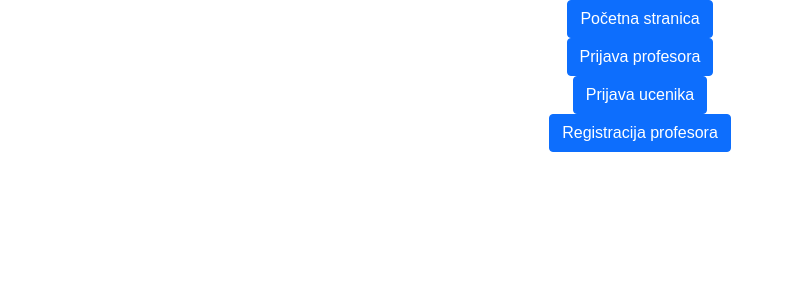
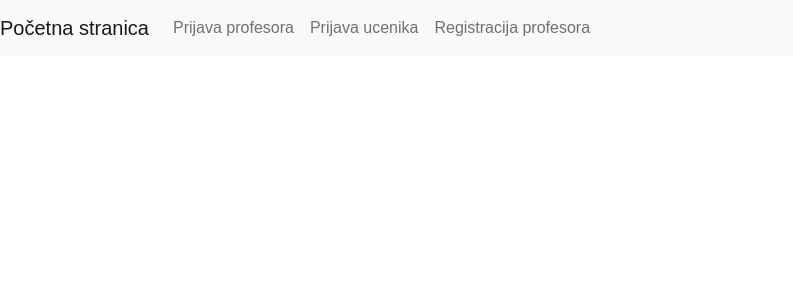
Before and after one commit to Verstopper/Projekt_R_learning_app, a React (Create React App) app in the folder src/main/frontend/app/: page / in a window 1280 px wide. Shown: the top 300 px of the page, without its empty margins (0-793 px from the left). Built offline with nearby package versions, Linux system fonts and the light colour scheme.

Commit message:
playing with navBar

```diff
--- a/src/main/frontend/app/src/component/GameComponent.js
+++ b/src/main/frontend/app/src/component/GameComponent.js
@@ -13,8 +13,8 @@ class GameRow extends Component{
     render() {
         return(
             <div>
+                <label>{this.props.name}</label>
                 <label>{this.props.description}</label>
-                <label>{this.props.name}</label>
             </div>
         )
     }
@@ -73,7 +73,7 @@ class GameComponent extends Component{
         if(this.state.games && this.state.success){
             rows = []
             for(let game in this.state.games){
-                rows.push(<GameRow key={uuid_v4()}
+                rows.push(<GameRow key={this.state.games[game].id}
                                    id = {this.state.games[game].id}
                                    name={this.state.games[game].name}
                                    description={this.state.games[game].description}
--- a/src/main/frontend/app/src/component/LogOutComponent.js
+++ b/src/main/frontend/app/src/component/LogOutComponent.js
@@ -2,6 +2,7 @@ import React, { Component } from 'react'
 import AuthenticationService from "../services/AuthenticationService";
 import {Navigate} from "react-router-dom";
 import InvalidComponent from "./InvalidComponent";
+import RouterComponent from "./RouterComponent";
 
 class LogoutComponent extends Component {
     render() {
@@ -9,11 +10,11 @@ class LogoutComponent extends Component {
 
         if(isUserLoggedIn){
             AuthenticationService.logout();
-            return <Navigate to='/' />
+            return <RouterComponent/>
         }
 
-        let message = <p> Not logged in. Log in <a href='/login'>here.</a></p>;
-        return <InvalidComponent message={message} />
+        //let message = <p> Not logged in. Log in <a href='/login'>here.</a></p>;
+        //return <InvalidComponent message={message} />
     }
 }
 
--- a/src/main/frontend/app/src/component/MainIndexComponent.js
+++ b/src/main/frontend/app/src/component/MainIndexComponent.js
@@ -1,5 +1,6 @@
 import React, { Component } from 'react';
-import  {Link, withRouter } from 'react-router-dom';
+import {Link, Navigate, withRouter} from 'react-router-dom';
+import NavBar from "./Navbar";
 
 
 
@@ -10,7 +11,13 @@ class MainIndexComponent extends Component {
     }
     render() {
         return (
-            <main>
+            <>
+            <NavBar/>
+            <div>
+                HELLO POCETNA STRANICA
+            </div>
+            </>
+            /*<main>
                 <section>
                     <a href="/api/ZabavnoUcenje/profesor/login">Prijava profesora</a>
                     <br/>
@@ -20,7 +27,7 @@ class MainIndexComponent extends Component {
                     <br/>
                 </section>
 
-            </main>
+            </main>*/
         );
     }
 }
--- a/src/main/frontend/app/src/component/Navbar.js
+++ b/src/main/frontend/app/src/component/Navbar.js
@@ -23,26 +23,52 @@ class NavBar extends Component {
 
         return (
             <header>
-                <nav>
-                    <a className={"btn btn-primary"} href= "/">Početna stranica</a>
+                <nav className="navbar navbar-expand-lg navbar-light bg-light">
+                    <a className="navbar-brand" href="/">Početna stranica</a>
+                    <button className="navbar-toggler" type="button" data-toggle="collapse"
+                            data-target="#navbarNavAltMarkup" aria-controls="navbarNavAltMarkup" aria-expanded="false"
+                            aria-label="Toggle navigation">
+                        <span className="navbar-toggler-icon"></span>
+                    </button>
+                    <div className="collapse navbar-collapse" id="navbarNavAltMarkup">
+                        <div className="navbar-nav">
+                            {!isUserLoggedIn &&
+                            <a className={"nav-item nav-link"} href="/api/ZabavnoUcenje/profesor/login">Prijava
+                                profesora</a>
+                            }
+                            {!isUserLoggedIn &&
+                            <a className={"nav-item nav-link"} href="/api/ZabavnoUcenje/ucenik/login">Prijava
+                                ucenika</a>
+                            }
+                            {!isUserLoggedIn &&
+                            <a className={"nav-item nav-link"} href="/api/ZabavnoUcenje/profesor/registracija">Registracija
+                                profesora</a>
+                            }
+                            {isUserLoggedIn &&
+                            <><a className={"nav-item nav-link"} href="/api/ZabavnoUcenje/profesor/login">Prijava
+                                profesora</a>
+                                <a className={"nav-item nav-link"} href="/api/ZabavnoUcenje/ucenik/login">Prijava ucenika</a>
+                                <a className={"nav-item nav-link"} href="/api/ZabavnoUcenje/profesor/registracija">Registracija
+                                profesora</a>
+                                <a className={"nav-item nav-link pull-right"} href={"/logout"}>Odjava</a>
+                            </>
+                            }
+                        </div>
+                    </div>
                 </nav>
 
-                <div>
+                {/*<div>
+                    <a className={"btn btn-primary"} href="/">Početna stranica</a>
                     <div id="hidden">
                         {!isUserLoggedIn &&
-                            <div>
-                                <a className={"btn btn-primary"} href="/api/ZabavnoUcenje/profesor/login">Prijava profesora</a>
-                            </div>
+                        <a className={"btn btn-primary"} href="/api/ZabavnoUcenje/profesor/login">Prijava profesora</a>
                         }
                         {!isUserLoggedIn &&
-                        <div>
-                            <a className={"btn btn-primary"} href="/api/ZabavnoUcenje/ucenik/login">Prijava ucenika</a>
-                        </div>
+                        <a className={"btn btn-primary"} href="/api/ZabavnoUcenje/ucenik/login">Prijava ucenika</a>
                         }
                         {!isUserLoggedIn &&
-                        <div>
-                            <a className={"btn btn-primary"} href="/api/ZabavnoUcenje/profesor/registracija">Registracija profesora</a>
-                        </div>
+                        <a className={"btn btn-primary"} href="/api/ZabavnoUcenje/profesor/registracija">Registracija
+                            profesora</a>
                         }
                         {isUserLoggedIn &&
                         <div>
@@ -52,8 +78,7 @@ class NavBar extends Component {
                         }
 
                     </div>
-                </div>
-
+                </div>*/}
             </header>
         );
 
--- a/src/main/frontend/app/src/component/RouterComponent.js
+++ b/src/main/frontend/app/src/component/RouterComponent.js
@@ -20,7 +20,7 @@ function NavComponent() {
 class RouterComponent extends Component {
     render() {
         console.log("pozdrav iz routerComponent")
-        let message = <p>Enter your username <a href='/login'>here.</a></p>;
+        //let message = <p>Enter your username <a href='/login'>here.</a></p>;
         return (
             <Router>
                 <Navbar/>
@@ -29,8 +29,8 @@ class RouterComponent extends Component {
                     <Route path="/api/ZabavnoUcenje/ucenik/login" element={<StudentComponent /> }/>
                     <Route path="/api/ZabavnoUcenje/profesor/pregledIgara" element={<GameComponent />} />
                     <Route  path="/api/ZabavnoUcenje/profesor/registracija"   element={<RegistrationComponent />} />
-                    <Route  path="/api/ZabavnoUcenje/profesor/login"   element={<ProfessorComponent message={message}/>} />
-                    <Route  path="/prvaPrijava"   element={<InvalidComponent message={message}/>} />
+                    <Route  path="/api/ZabavnoUcenje/profesor/login"   element={<ProfessorComponent />} />
+                    <Route  path="/prvaPrijava"   element={<InvalidComponent />} />
                     <Route  path="/logout"   element={<LogoutComponent />} />
                 </Routes>
                 {/*<Routes>*/}
```
